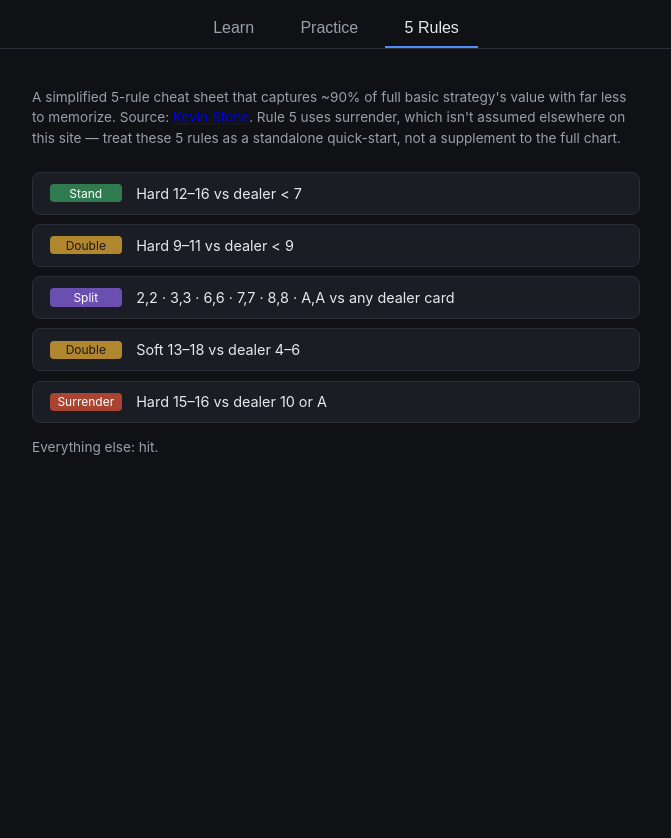
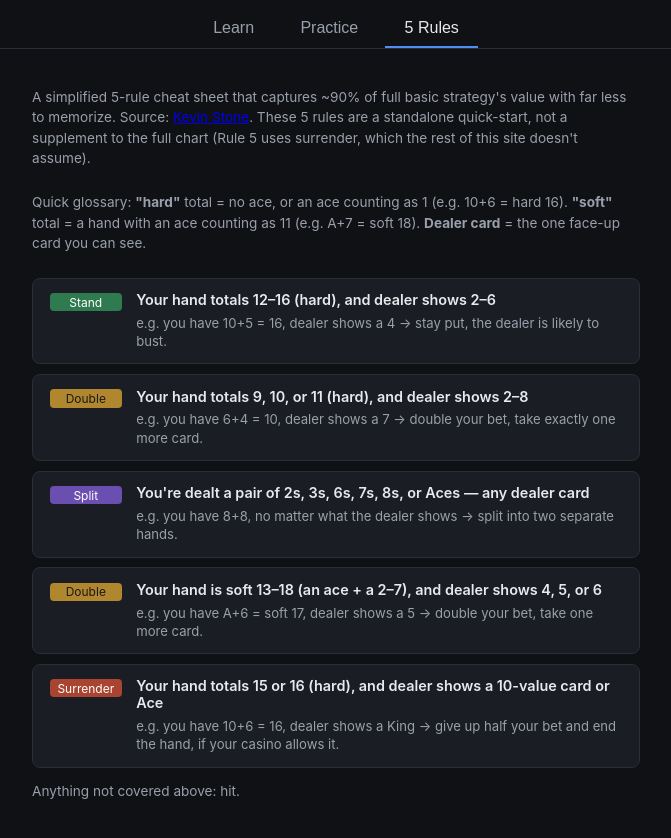
Before and after one commit to angusfng/blackjack, a plain HTML site: page index.html in a window 1280 px wide. Both pictures are taken after a click on the button "5 Rules". Shown: the part 50-888 px from the top of the page, without its empty margins (304-975 px from the left). Before the commit the page ends 800 px from the top, so only its background shows below. Drawn offline with Linux system fonts and the light colour scheme.

Commit message:
Clarify 5 Rules tab with plain-language explanations and examples
Each rule now spells out hard/soft in plain English and includes a
concrete example hand, since the raw "Hard 12-16 vs <7" notation
wasn't clear without already knowing basic strategy terminology.

Co-Authored-By: Claude Sonnet 5 <noreply@anthropic.com>

```diff
--- a/index.html
+++ b/index.html
@@ -69,32 +69,53 @@
         A simplified 5-rule cheat sheet that captures ~90% of full basic strategy's value
         with far less to memorize. Source:
         <a href="https://kevin-e-stone.medium.com/the-5-most-profitable-rules-in-blackjack-43108d80750b" target="_blank" rel="noopener">Kevin Stone</a>.
-        Rule 5 uses surrender, which isn't assumed elsewhere on this site — treat these
-        5 rules as a standalone quick-start, not a supplement to the full chart.
+        These 5 rules are a standalone quick-start, not a supplement to the full chart
+        (Rule 5 uses surrender, which the rest of this site doesn't assume).
+      </p>
+      <p class="blurb">
+        Quick glossary: <strong>"hard"</strong> total = no ace, or an ace counting as 1
+        (e.g. 10+6 = hard 16). <strong>"soft"</strong> total = a hand with an ace counting
+        as 11 (e.g. A+7 = soft 18). <strong>Dealer card</strong> = the one face-up card you
+        can see.
       </p>
       <ol class="rules-list">
         <li>
           <span class="act-s swatch">Stand</span>
-          <span class="rule-text">Hard 12&ndash;16 vs dealer &lt; 7</span>
+          <div class="rule-body">
+            <span class="rule-text">Your hand totals 12&ndash;16 (hard), and dealer shows 2&ndash;6</span>
+            <span class="rule-example">e.g. you have 10+5 = 16, dealer shows a 4 &rarr; stay put, the dealer is likely to bust.</span>
+          </div>
         </li>
         <li>
           <span class="act-d swatch">Double</span>
-          <span class="rule-text">Hard 9&ndash;11 vs dealer &lt; 9</span>
+          <div class="rule-body">
+            <span class="rule-text">Your hand totals 9, 10, or 11 (hard), and dealer shows 2&ndash;8</span>
+            <span class="rule-example">e.g. you have 6+4 = 10, dealer shows a 7 &rarr; double your bet, take exactly one more card.</span>
+          </div>
         </li>
         <li>
           <span class="act-p swatch">Split</span>
-          <span class="rule-text">2,2 &middot; 3,3 &middot; 6,6 &middot; 7,7 &middot; 8,8 &middot; A,A vs any dealer card</span>
+          <div class="rule-body">
+            <span class="rule-text">You're dealt a pair of 2s, 3s, 6s, 7s, 8s, or Aces &mdash; any dealer card</span>
+            <span class="rule-example">e.g. you have 8+8, no matter what the dealer shows &rarr; split into two separate hands.</span>
+          </div>
         </li>
         <li>
           <span class="act-d swatch">Double</span>
-          <span class="rule-text">Soft 13&ndash;18 vs dealer 4&ndash;6</span>
+          <div class="rule-body">
+            <span class="rule-text">Your hand is soft 13&ndash;18 (an ace + a 2&ndash;7), and dealer shows 4, 5, or 6</span>
+            <span class="rule-example">e.g. you have A+6 = soft 17, dealer shows a 5 &rarr; double your bet, take one more card.</span>
+          </div>
         </li>
         <li>
           <span class="act-r swatch">Surrender</span>
-          <span class="rule-text">Hard 15&ndash;16 vs dealer 10 or A</span>
+          <div class="rule-body">
+            <span class="rule-text">Your hand totals 15 or 16 (hard), and dealer shows a 10-value card or Ace</span>
+            <span class="rule-example">e.g. you have 10+6 = 16, dealer shows a King &rarr; give up half your bet and end the hand, if your casino allows it.</span>
+          </div>
         </li>
       </ol>
-      <p class="blurb">Everything else: hit.</p>
+      <p class="blurb">Anything not covered above: hit.</p>
     </section>
   </main>
 
--- a/style.css
+++ b/style.css
@@ -143,22 +143,36 @@ td:first-child, th:first-child {
 
 .rules-list li {
   display: flex;
-  align-items: center;
+  align-items: flex-start;
   gap: 0.75rem;
   background: var(--panel);
   border: 1px solid var(--border);
   border-radius: 8px;
-  padding: 0.7rem 0.9rem;
+  padding: 0.8rem 0.9rem;
 }
 
 .rules-list .swatch {
   flex-shrink: 0;
   min-width: 4.5rem;
   text-align: center;
+  margin-top: 0.1rem;
+}
+
+.rule-body {
+  display: flex;
+  flex-direction: column;
+  gap: 0.35rem;
 }
 
 .rule-text {
   font-size: 0.9rem;
+  font-weight: 600;
+}
+
+.rule-example {
+  font-size: 0.82rem;
+  color: var(--muted);
+  line-height: 1.4;
 }
 
 /* Practice */
```
